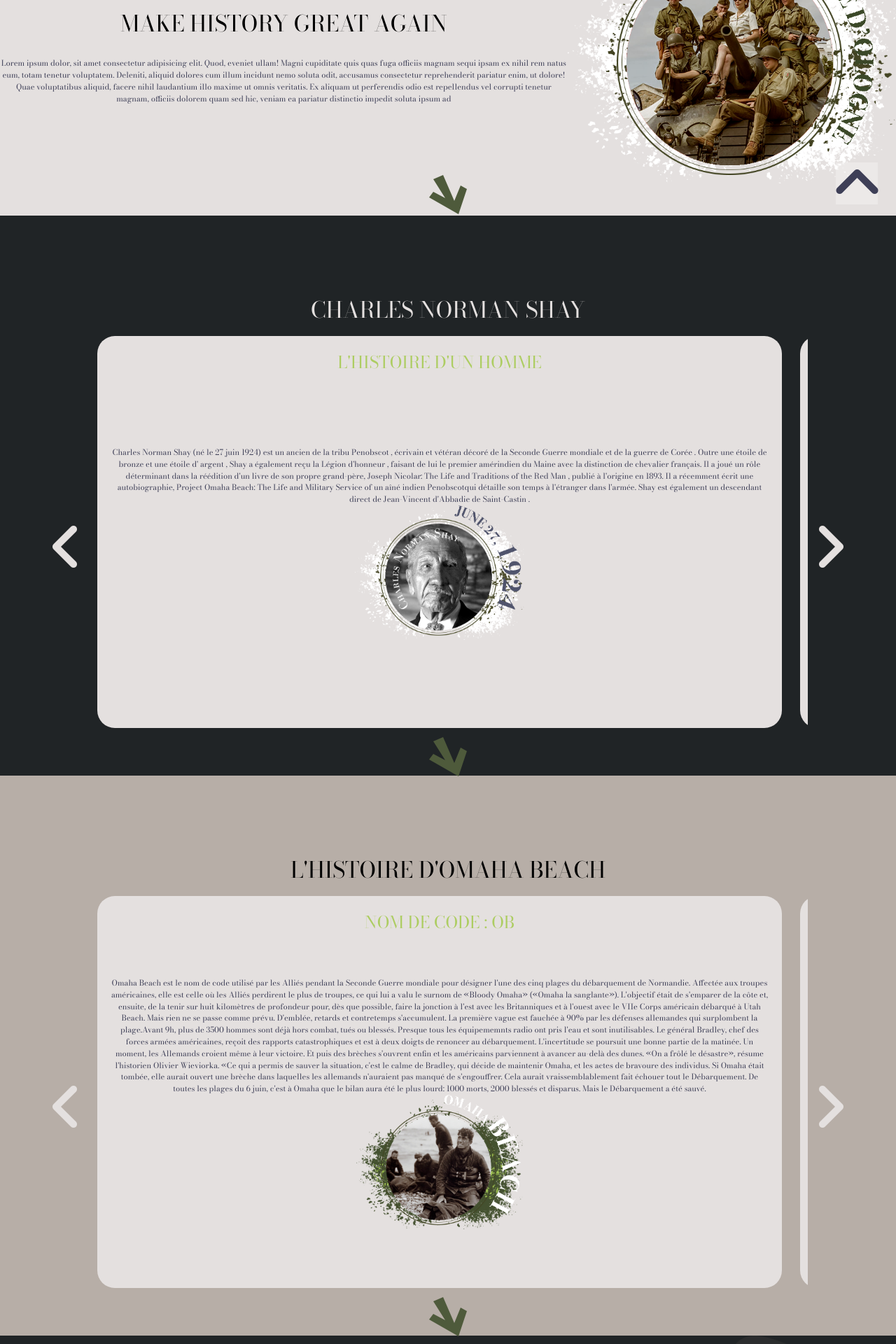
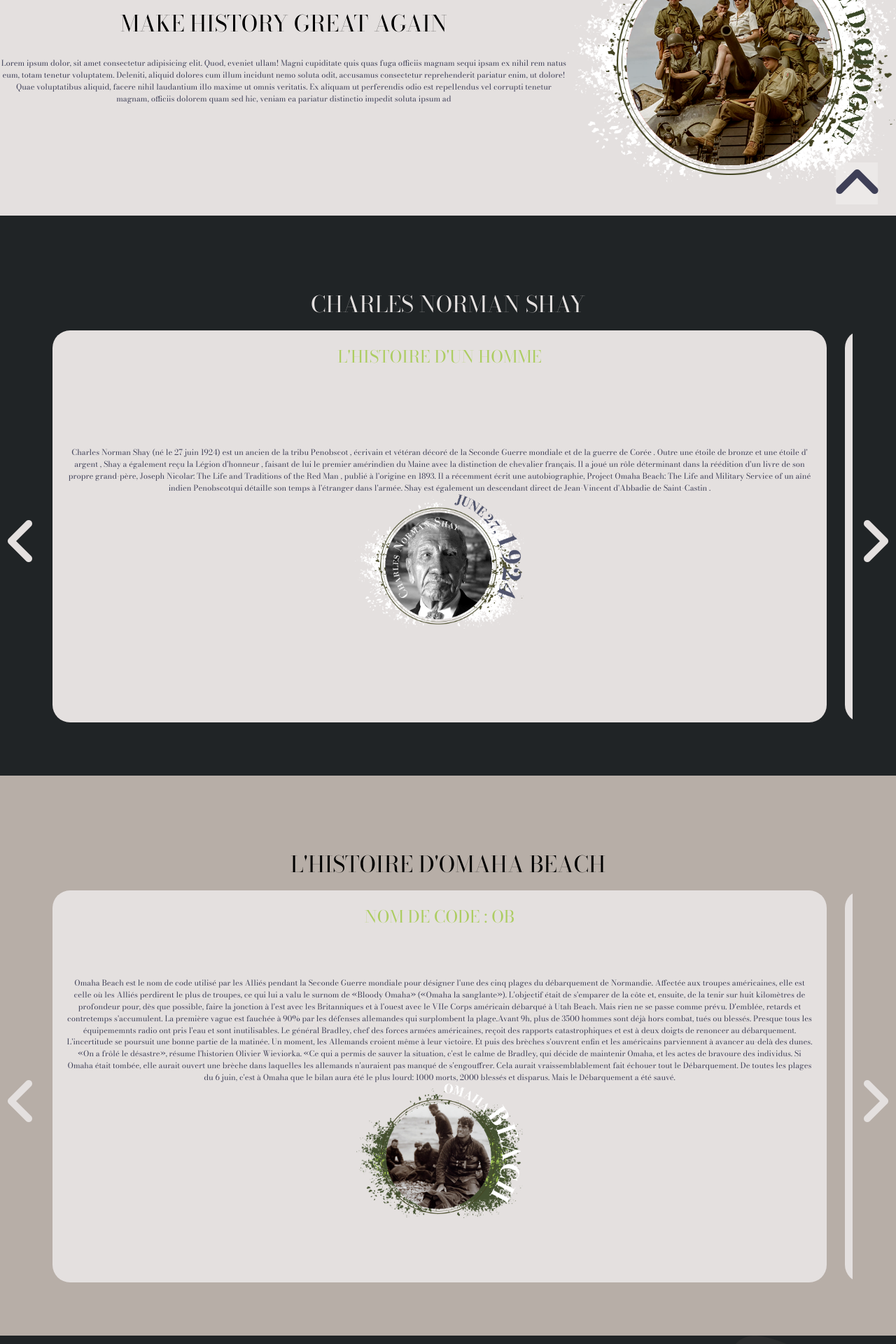
Before and after one commit to LelNic/Projet_site1, a PHP site: page / in a window 1280 px wide. Shown: the part 492-2412 px from the top of the page at 70% size. Run offline with PHP 8.4, Linux system fonts and the light colour scheme; some libraries are stand-ins or nearby versions.

Commit message:
Fignolage CSS

```diff
--- a/asset/style/desktop.css
+++ b/asset/style/desktop.css
@@ -45,13 +45,18 @@
     width: 100%;
     min-height: auto;
     padding: 0;
-    padding-top: 14vh;
+    padding-top: 5vh;
   }
 
   /* 3 inline */
 
   h1 {
     font-size: 2rem;
+    margin-bottom: 0;
+  }
+
+  h1:after {
+    display: none;
   }
 
   h2 {
@@ -67,10 +72,6 @@
   #fleche1 {
     position: absolute;
     bottom: 0;
-  }
-
-  #history {
-    padding-top: 14vh;
   }
 
   #home {
@@ -157,12 +158,11 @@
   }
 
   .slick-slider {
-    width: 90% !important;
+    width: 100% !important;
   }
 
   .slick-slide {
     height: 70vh !important;
-    margin: 1vw;
   }
 
   .slick-slide img {
--- a/asset/style/mobile.css
+++ b/asset/style/mobile.css
@@ -211,6 +211,7 @@ section {
   width: 100%;
   display: flex;
   padding: 1vh;
+  padding-top: 11vh;
   flex-direction: column;
   justify-content: center;
   align-items: center;
@@ -223,10 +224,23 @@ a {
 }
 
 h1 {
-  font-size: 4rem;
+  font-size: 2rem;
   text-align: center;
   line-height: 150%;
   text-transform: uppercase;
+  margin-bottom: 5rem;
+}
+
+h1:after {
+  content: "\f053 \ \f054";
+  font-family: "Font Awesome 5 Free";
+  font-weight: 900;
+  position: absolute;
+  margin-top: 4rem;
+  color: var(--lime);
+  font-size: 3rem;
+  width: 100vw;
+  left: 0;
 }
 
 h2 {
@@ -246,6 +260,12 @@ p {
 
 /* 4 ID */
 
+#fleche1,
+#fleche2,
+#fleche3 {
+  display: none;
+}
+
 #history {
   background-color: var(--marron);
 }
@@ -254,6 +274,14 @@ p {
   background-color: var(--beige);
   flex-direction: column-reverse;
   padding-top: 14vh;
+}
+
+#home h1 {
+  margin-bottom: 1vh;
+}
+
+#home h1:after {
+  display: none;
 }
 
 #label {
@@ -419,7 +447,6 @@ progress[value]::-webkit-progress-value {
   align-items: center;
   justify-content: center;
   width: 100%;
-  height: auto;
   z-index: 0;
 }
 
@@ -435,6 +462,7 @@ progress[value]::-webkit-progress-value {
   display: flex;
   flex-direction: column;
   justify-content: flex-start;
+  margin: 1vw;
 }
 
 .intern {
--- a/index.html
+++ b/index.html
@@ -21,9 +21,12 @@
       <input type="checkbox" id="toggle" class="hidden" />
       <nav>
         <ul>
+          <li class="mobile">
+            <a href="#accueil"> Accueil </a>
+          </li>
           <li><a href="#shay">One In a Million</a></li>
           <li><a href="#history">Le prix de la Liberté</a></li>
-          <li>
+          <li class="not-mobile">
             <a href="#accueil">
               <img src="asset/images/logoMHGA.png" alt="Logo Accueil" id="logo" />
             </a>
@@ -124,7 +127,7 @@
             </div>
           </div>
         </div>
-        <img id="fleche" src="asset/images/fleche.png" alt="" />
+        <img id="fleche2" src="asset/images/fleche.png" alt="" />
       </section>
       <section id="history" data-spy>
         <h1>L'histoire d'Omaha Beach</h1>
@@ -182,7 +185,7 @@
             </div>
           </div>
         </div>
-        <img id="fleche" src="asset/images/fleche.png" alt="" />
+        <img id="fleche3" src="asset/images/fleche.png" alt="" />
       </section>
       <section id="package" data-spy>
         <h1>Le descriptif du paquetage</h1>
```
